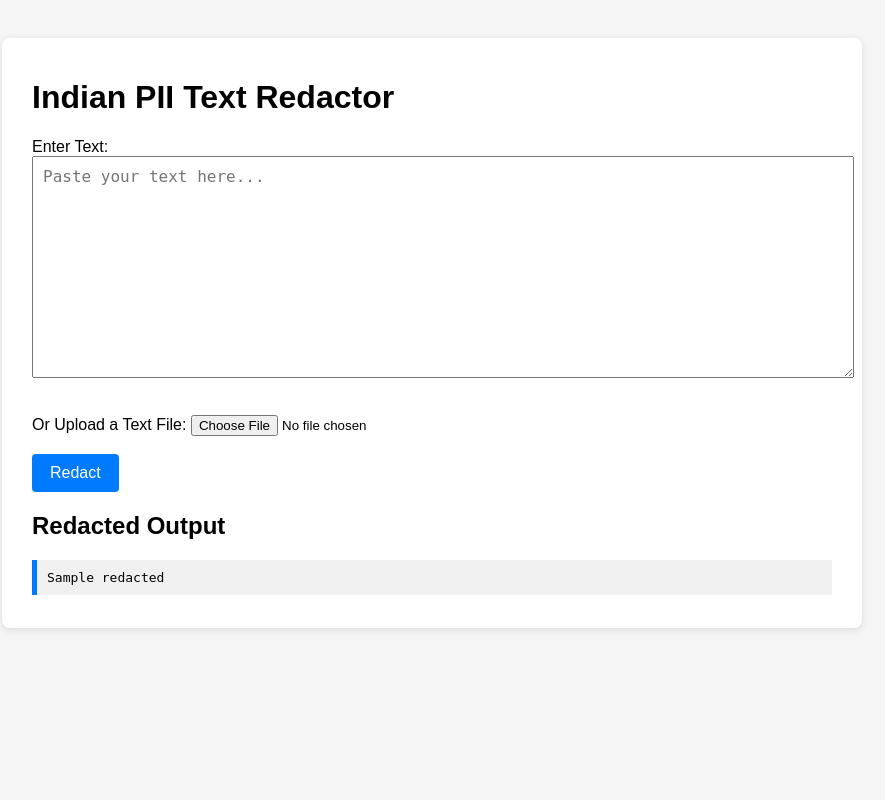
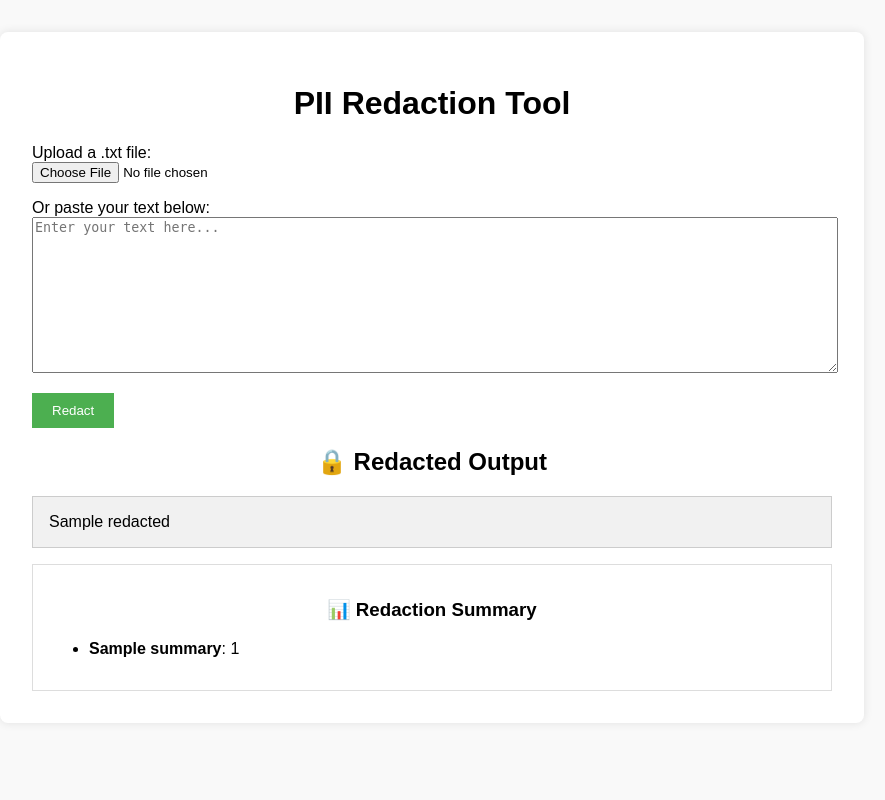
Before and after one commit to Priyanshusharma1407/Redaction_tool, a Flask app: template templates/index.html in a window 1280 px wide. Shown: the whole page, without its empty margins (208-1093 px from the left). Run offline with Flask 3, Linux system fonts and the light colour scheme; the template is opened without the code that fills it: most values are stand-ins (such as "Sample title", 1, 10 or a date in 2020).

Commit message:
🚀 Final submission: redaction tool with Flask UI and eval script

```diff
--- a/app.py
+++ b/app.py
@@ -1,10 +1,29 @@
-from flask import Flask, render_template, request, send_file
+from flask import Flask, render_template, request
 from redactor import redact_all
+from docx import Document
+from pdfminer.high_level import extract_text
 import os
 
 app = Flask(__name__)
 UPLOAD_FOLDER = 'uploads'
 os.makedirs(UPLOAD_FOLDER, exist_ok=True)
+
+def read_uploaded_text(file):
+    filename = file.filename
+    ext = filename.split(".")[-1].lower()
+
+    if ext == "txt":
+        return file.read().decode("utf-8")
+    elif ext == "pdf":
+        file_path = os.path.join(UPLOAD_FOLDER, filename)
+        file.save(file_path)
+        return extract_text(file_path)
+    elif ext == "docx":
+        file_path = os.path.join(UPLOAD_FOLDER, filename)
+        file.save(file_path)
+        doc = Document(file_path)
+        return "\n".join(p.text for p in doc.paragraphs)
+    return ""
 
 @app.route("/", methods=["GET", "POST"])
 def index():
@@ -12,22 +31,20 @@ def index():
     summary = {}
 
     if request.method == "POST":
+        text = ""
 
-        text = ""
         if "file" in request.files:
             file = request.files["file"]
             if file.filename != "":
-                text = file.read().decode("utf-8")
+                text = read_uploaded_text(file)
 
         if not text and "raw_text" in request.form:
             text = request.form["raw_text"]
 
-        if text:
-            redacted = redact_all(text)
-
+        if text.strip():
+            redacted, _, summary = redact_all(text)
 
     return render_template("index.html", redacted=redacted, summary=summary)
 
-
 if __name__ == "__main__":
     app.run(debug=True)
--- /dev/null
+++ b/eval_cases/test_1.txt
@@ -0,0 +1 @@
+Rajesh Kumar lives at 88 MG Road, Pune. His email is rajesh.kumar@gmail.com and his vehicle number is MH12AB1234.
--- a/redactor.py
+++ b/redactor.py
@@ -1,18 +1,27 @@
 import re
+import spacy
+from collections import namedtuple, Counter
+from transformers import pipeline
 import patterns
-import spacy
-from collections import namedtuple
 
 nlp = spacy.load("en_core_web_md")
+ner_pipeline = pipeline("ner", grouped_entities=True, model="dslim/bert-base-NER")
 
 Match = namedtuple("Match", ["start", "end", "label", "text"])
 
-# Mapping for spaCy NER labels to consistent REDACTED tags
 NER_LABEL_MAP = {
     "PERSON": "PERSON",
     "ORG": "ORG",
     "GPE": "LOCATION",
 }
+HF_LABEL_MAP = {
+    "PER": "PERSON",
+    "ORG": "ORG",
+    "LOC": "LOCATION",
+}
+
+DENY_NER_TERMS = {"scooter", "car", "ambulance", "bike", "vehicle", "truck"}
+SAFE_WORDS = {"pii", "json", "data", "text", "mapping", "summary", "case", "field"}
 
 def get_regex_matches(text):
     matches = []
@@ -31,37 +40,75 @@ def get_regex_matches(text):
     for label, pattern in regex_patterns.items():
         for match in pattern.finditer(text):
             matches.append(Match(match.start(), match.end(), label, match.group()))
+
     return matches
 
-def get_ner_matches(text):
+def get_spacy_ner_matches(text):
     matches = []
     doc = nlp(text)
     for ent in doc.ents:
         if ent.label_ in NER_LABEL_MAP:
+            if ent.text.lower() in DENY_NER_TERMS:
+                continue
             norm_label = NER_LABEL_MAP[ent.label_]
             matches.append(Match(ent.start_char, ent.end_char, norm_label, ent.text))
     return matches
 
+def get_hf_ner_matches(text):
+    matches = []
+    for ent in ner_pipeline(text):
+        label = HF_LABEL_MAP.get(ent['entity_group'], None)
+        if not label:
+            continue
+        segment = text[ent['start']:ent['end']]
+        if segment.lower() in DENY_NER_TERMS:
+            continue
+        matches.append(Match(ent['start'], ent['end'], label, segment))
+    return matches
+
 def remove_overlapping_matches(matches):
-    """Remove overlapping matches and keep longest first."""
     seen = set()
     result = []
     for match in sorted(matches, key=lambda m: (m.start, -m.end)):
-        if not any(match.start < s[1] and match.end > s[0] for s in seen):
+        if not any(match.start < e and match.end > s for s, e in seen):
             result.append(match)
             seen.add((match.start, match.end))
     return result
 
+def merge_duplicate_entities(matches):
+    seen_texts = set()
+    deduped = []
+    for m in matches:
+        key = m.text.strip().lower()
+        if key not in seen_texts:
+            seen_texts.add(key)
+            deduped.append(m)
+    return deduped
 
+# Redaction function
 def redact_all(text):
-    all_matches = get_regex_matches(text) + get_ner_matches(text)
-    non_overlapping = remove_overlapping_matches(all_matches)
+    regex_matches = get_regex_matches(text)
+    spacy_matches = get_spacy_ner_matches(text)
+    # hf_matches = get_hf_ner_matches(text)
 
-    # Redact from end to start to preserve indexes
-    non_overlapping.sort(key=lambda m: m.start, reverse=True)
+    all_matches = regex_matches + spacy_matches
+    all_matches = remove_overlapping_matches(all_matches)
+    all_matches = merge_duplicate_entities(all_matches)
+    all_matches.sort(key=lambda m: m.start, reverse=True)
 
-    for match in non_overlapping:
+    redacted_text = text
+    protected_ranges = []
+    mapping_log = []
+
+    for match in all_matches:
+        segment = redacted_text[match.start:match.end].strip()
+        if segment.startswith("[REDACTED_") or segment.lower() in SAFE_WORDS:
+            continue
+
         placeholder = f"[REDACTED_{match.label}]"
-        text = text[:match.start] + placeholder + text[match.end:]
+        redacted_text = redacted_text[:match.start] + placeholder + redacted_text[match.end:]
+        protected_ranges.append((match.start, match.start + len(placeholder)))
+        mapping_log.append((match.label, match.text))
 
-    return text
+    summary = dict(Counter(label for label, _ in mapping_log))
+    return redacted_text, mapping_log, summary
--- a/static/style.css
+++ /dev/null
@@ -1,45 +0,0 @@
-body {
-    font-family: Arial, sans-serif;
-    background-color: #f5f5f5;
-    padding: 30px;
-}
-
-.container {
-    max-width: 800px;
-    margin: auto;
-    background-color: white;
-    padding: 20px 30px;
-    border-radius: 8px;
-    box-shadow: 0px 2px 8px rgba(0, 0, 0, 0.1);
-}
-
-textarea {
-    width: 100%;
-    height: 200px;
-    padding: 10px;
-    font-size: 16px;
-    margin-bottom: 15px;
-    resize: vertical;
-}
-
-button {
-    background-color: #007BFF;
-    color: white;
-    padding: 10px 18px;
-    border: none;
-    border-radius: 4px;
-    font-size: 16px;
-    cursor: pointer;
-}
-
-button:hover {
-    background-color: #0056b3;
-}
-
-pre {
-    background-color: #f0f0f0;
-    padding: 10px;
-    white-space: pre-wrap;
-    word-wrap: break-word;
-    border-left: 5px solid #007BFF;
-}
--- a/templates/index.html
+++ b/templates/index.html
@@ -1,29 +1,92 @@
-<!DOCTYPE html>
+<!doctype html>
 <html lang="en">
 
 <head>
-    <meta charset="UTF-8">
-    <title>Text Redactor</title>
-    <link rel="stylesheet" href="{{ url_for('static', filename='style.css') }}">
+    <meta charset="utf-8">
+    <title>PII Redaction Tool</title>
+    <style>
+        body {
+            margin: 0;
+            padding: 0;
+            font-family: Arial, sans-serif;
+            background: #f9f9f9;
+            display: flex;
+            justify-content: center;
+            align-items: flex-start;
+            min-height: 100vh;
+        }
+
+        .container {
+            max-width: 800px;
+            width: 100%;
+            background: white;
+            padding: 2rem;
+            margin-top: 2rem;
+            box-shadow: 0 0 10px rgba(0, 0, 0, 0.1);
+            border-radius: 8px;
+        }
+
+        h1,
+        h2,
+        h3 {
+            text-align: center;
+        }
+
+        textarea,
+        input[type="file"] {
+            width: 100%;
+            margin-bottom: 1rem;
+        }
+
+        .redacted {
+            background-color: #f1f1f1;
+            padding: 1rem;
+            border: 1px solid #ccc;
+            white-space: pre-wrap;
+        }
+
+        input[type="submit"] {
+            padding: 10px 20px;
+            background-color: #4CAF50;
+            color: white;
+            border: none;
+            cursor: pointer;
+        }
+
+        .summary-box {
+            background: #fff;
+            padding: 1rem;
+            border: 1px solid #ddd;
+            margin-top: 1rem;
+        }
+    </style>
 </head>
 
 <body>
     <div class="container">
-        <h1>Indian PII Text Redactor</h1>
+        <h1>PII Redaction Tool</h1>
         <form method="POST" enctype="multipart/form-data">
-            <label for="raw_text">Enter Text:</label><br>
-            <textarea name="raw_text" rows="10" cols="60" placeholder="Paste your text here..."></textarea><br><br>
-
-            <label for="file">Or Upload a Text File:</label>
-            <input type="file" name="file"><br><br>
-
-            <button type="submit">Redact</button>
+            <label>Upload a .txt file:</label><br>
+            <input type="file" name="file"><br>
+            <label>Or paste your text below:</label><br>
+            <textarea name="raw_text" rows="10" placeholder="Enter your text here..."></textarea><br>
+            <input type="submit" value="Redact">
         </form>
 
+        {% if redacted %}
+        <h2>🔒 Redacted Output</h2>
+        <div class="redacted">{{ redacted }}</div>
+        {% endif %}
 
-        {% if redacted %}
-        <h2>Redacted Output</h2>
-        <pre>{{ redacted }}</pre>
+        {% if summary %}
+        <div class="summary-box">
+            <h3>📊 Redaction Summary</h3>
+            <ul>
+                {% for label, count in summary.items() %}
+                <li><strong>{{ label }}</strong>: {{ count }}</li>
+                {% endfor %}
+            </ul>
+        </div>
         {% endif %}
     </div>
 </body>
```
Also changed, not shown: eval_cases/test_1_labels.json (added, +22 -0 lines), eval_redactor.py (added, +56 -0 lines), patterns.py (+15 -4 lines).
